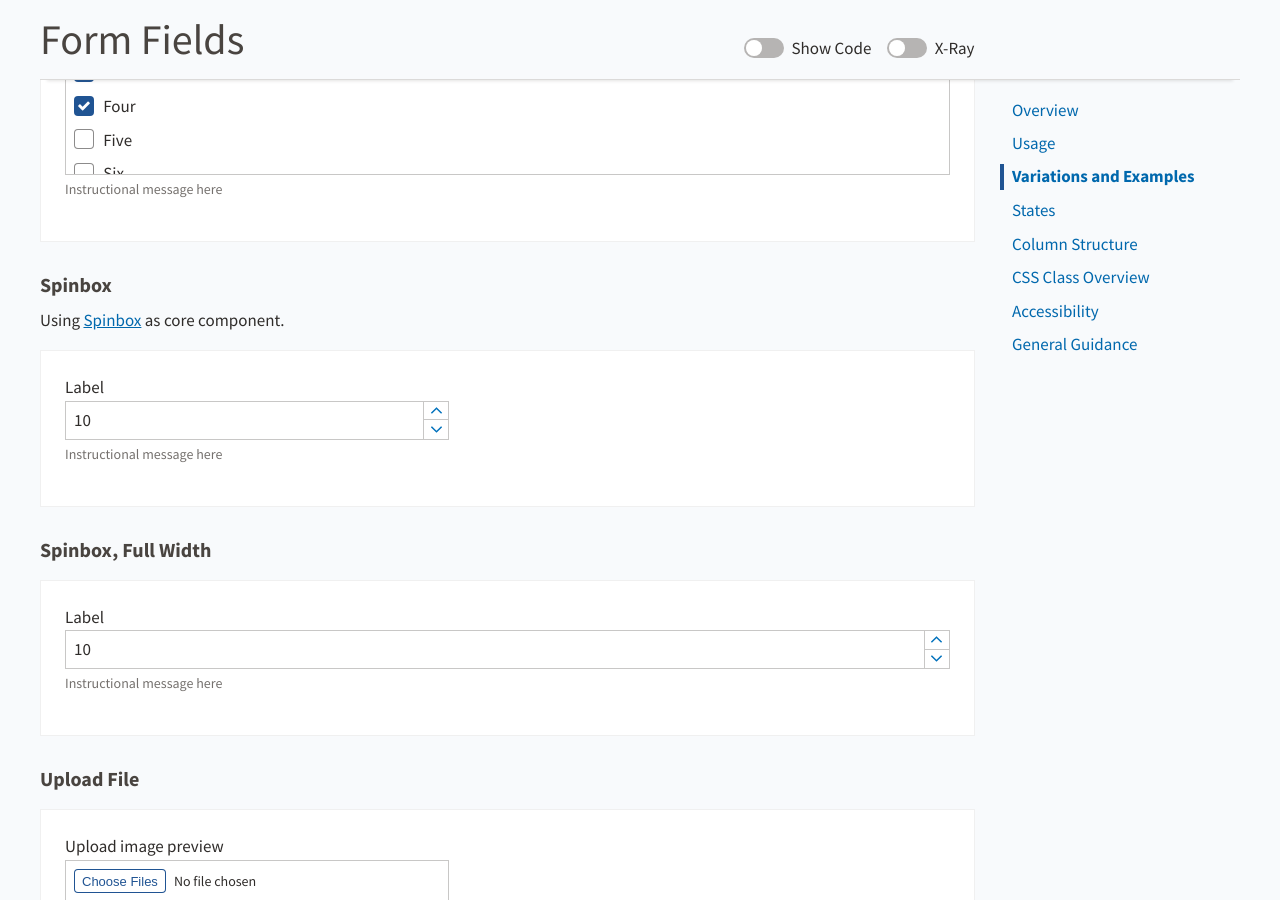
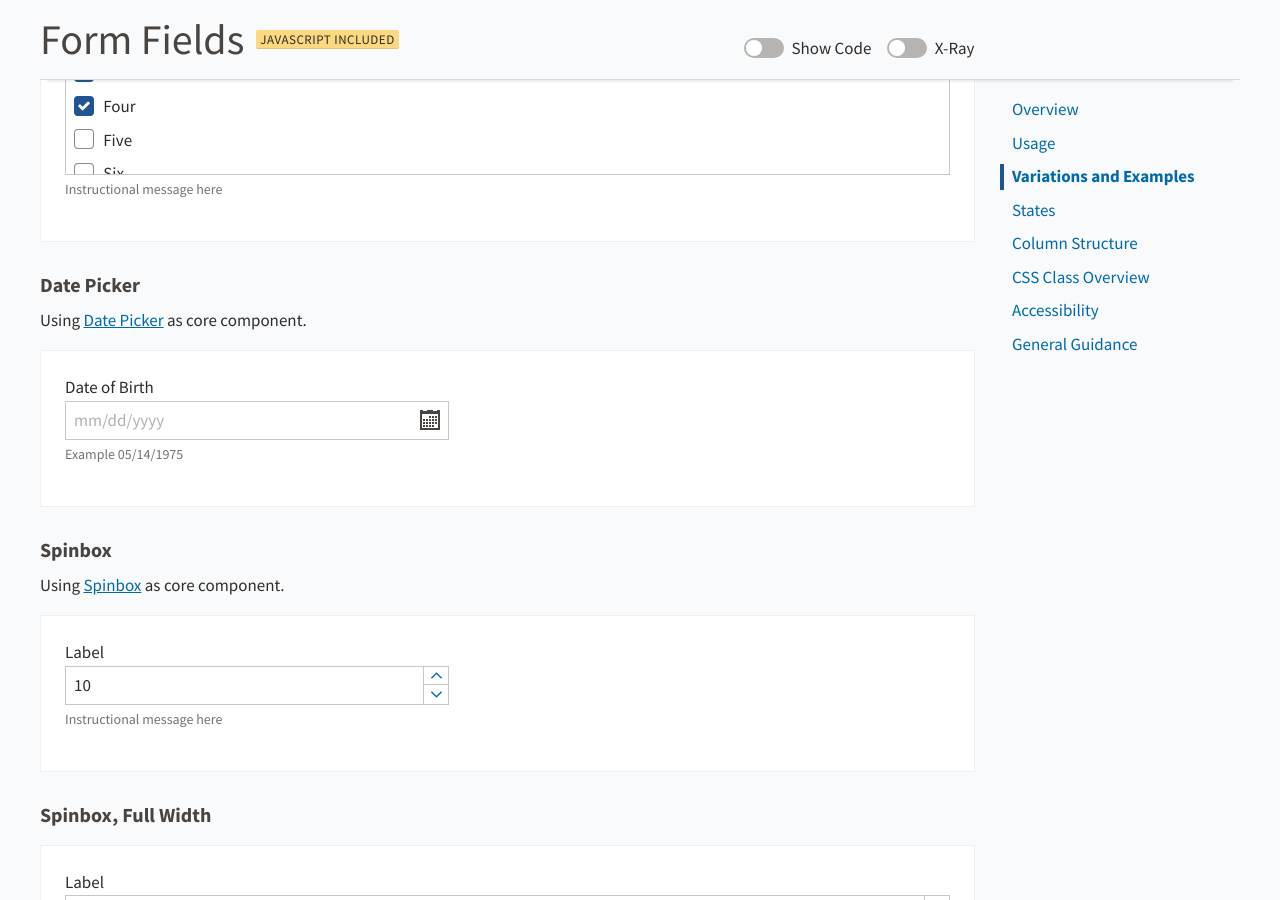
Before and after one commit to USDA-FSA/fsa-design-system, a Jekyll site: the page built from components/form-fields/index.md, in a window 1280 px wide and 900 px high, scrolled down 4315 px. Built offline with Jekyll 4.4.1, drawn with Linux system fonts in a browser that asks for light colours.

Commit message:
updated docs with Date Picker addition to Form Fields [appends #250]

````diff
--- a/components/form-fields/index.md
+++ b/components/form-fields/index.md
@@ -4,7 +4,8 @@ parent: "Components"
 title: "Form Fields"
 intro: "Form fields are multifaceted components that allow Developers to create application forms with appropriate instructional and validation features."
 jump_menu: true
-custom_js: "select-other.js"
+custom_js: ["select-other.js", "datepicker-demo.js"]
+title_label: 'JavaScript Included'
 ---
 
 <div class="ds-preview">
@@ -500,6 +501,27 @@ Using [Select Multi]({{ site.baseurl }}components/select-multi/) as core compone
   <span class="fsa-field__help" id="lorem-hshmul6tihsjt-help-4">Instructional message here</span>
 </div>
 ```
+
+### Date Picker
+
+Using [Date Picker]({{ site.baseurl }}components/date-picker/) as core component.
+
+<div class="ds-preview">
+  <div class="fsa-field">
+    <label class="fsa-field__label" for="date-picker-default">Date of Birth</label>
+    <input placeholder="mm/dd/yyyy" class="fsa-input fsa-field__item" id="date-picker-default" aria-describedby="date-picker-default__help" aria-required="true" name="date-picker-default" type="text" value="">
+    <span class="fsa-field__help" id="date-picker-default__help">Example 05/14/1975</span>
+  </div>
+</div>
+
+```html
+<div class="fsa-field">
+  <label class="fsa-field__label" for="date-picker-default">Date of Birth</label>
+  <input placeholder="mm/dd/yyyy" class="fsa-input fsa-field__item" id="date-picker-default" aria-describedby="date-picker-default__help" aria-required="true" name="date-picker-default" type="text" value="">
+  <span class="fsa-field__help" id="date-picker-default__help">Example 05/14/1975</span>
+</div>
+```
+
 
 ### Spinbox
 
````
